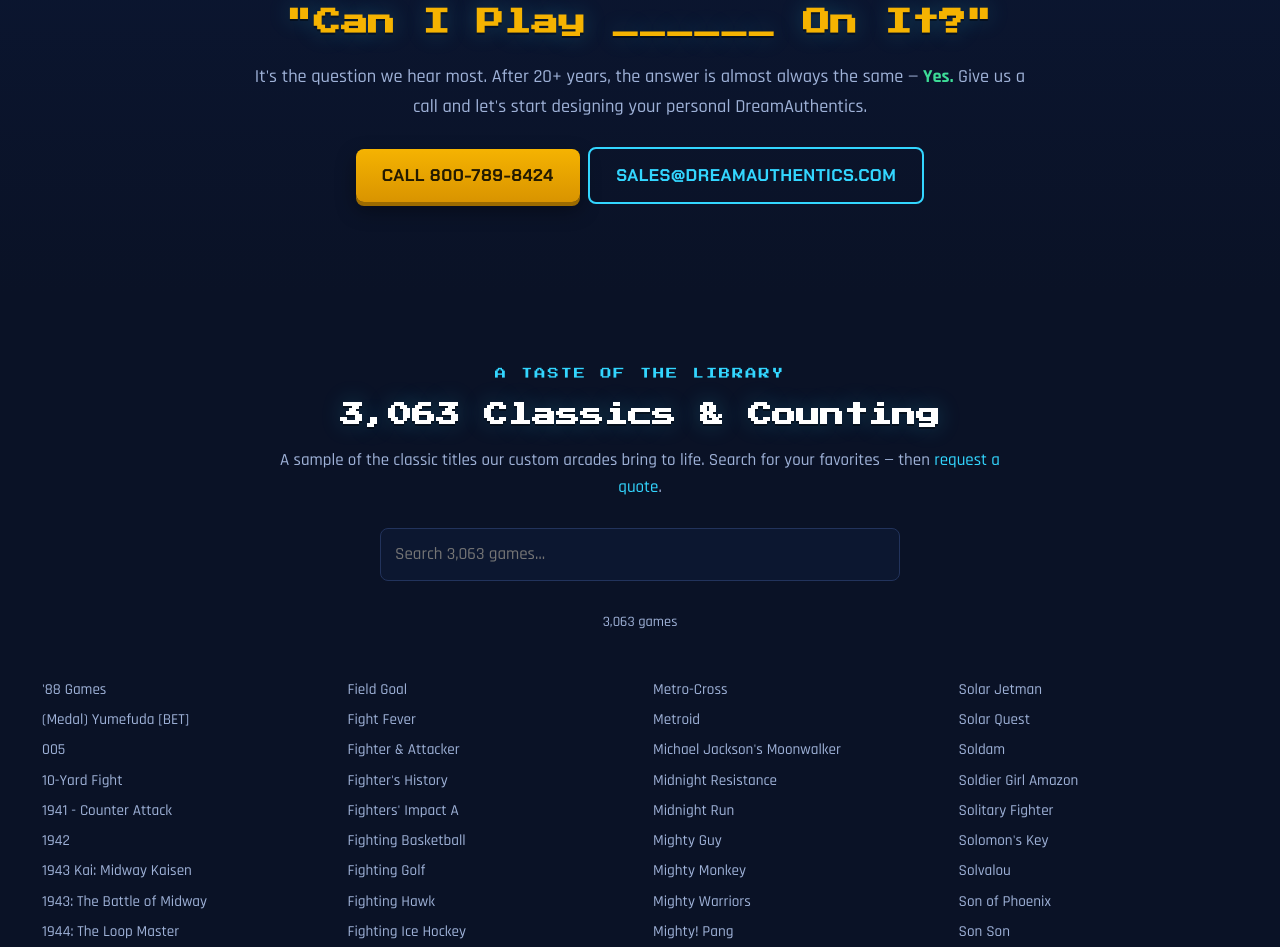
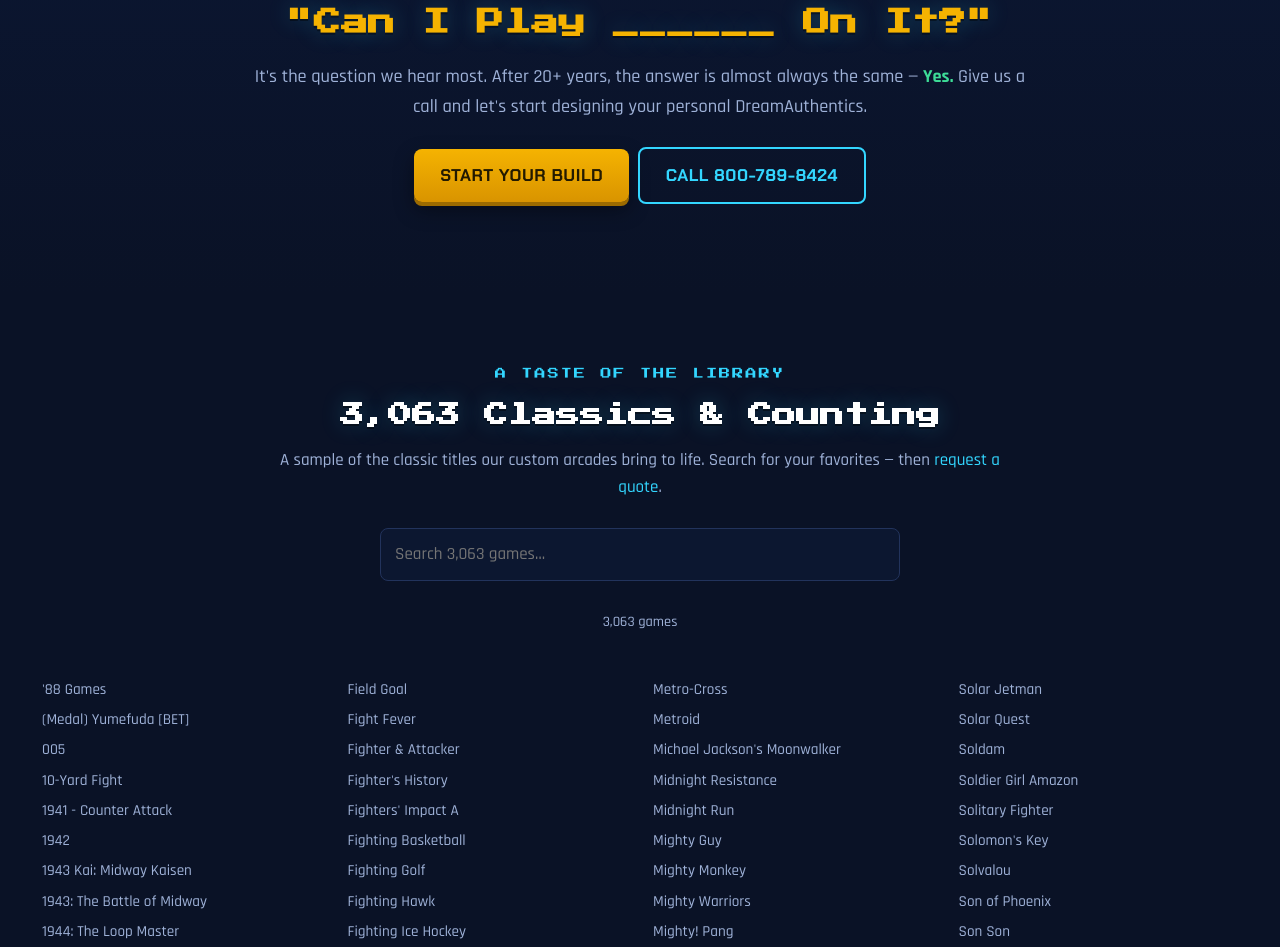
Before and after one commit to ArcadeInventorsAI/dreamauthentics-website, an Astro site: page /game-list in a window 1280 px wide. Shown: the part 2850-3797 px from the top of the page. Built offline with nearby package versions, Linux system fonts and the light colour scheme; Astro itself is replaced by a stand-in of ours.

Commit message:
Remove public sales email / mailto; point CTAs to the web form (contact) instead

```diff
--- a/src/pages/game-list/index.astro
+++ b/src/pages/game-list/index.astro
@@ -61,8 +61,8 @@
       <h2 style="color:var(--gold)">"Can I Play ______ On It?"</h2>
       <p style="color:var(--mut);font-size:1.15rem;margin-top:18px">It's the question we hear most. After 20+ years, the answer is almost always the same — <b style="color:var(--green)">Yes.</b> Give us a call and let's start designing your personal DreamAuthentics.</p>
       <p style="margin-top:26px">
-        <a class="btn" href="tel:8007898424">Call 800-789-8424</a>
-        &nbsp;<a class="btn ghost" href="mailto:sales@dreamauthentics.com">sales@dreamauthentics.com</a>
+        <a class="btn" href="/contact/">Start Your Build</a>
+        &nbsp;<a class="btn ghost" href="tel:8007898424">Call 800-789-8424</a>
       </p>
     </div>
   </section>
```
